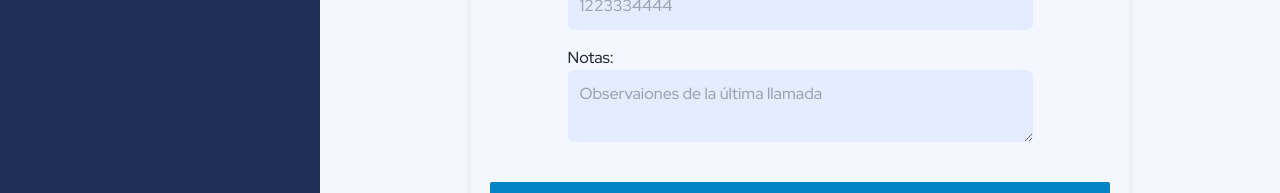
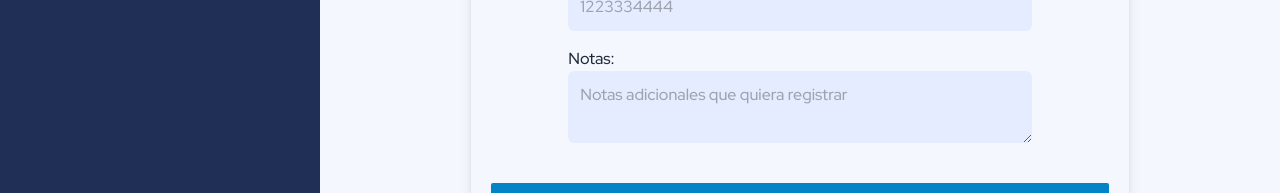
Before and after one commit to jisazamp/administrador-clientes, a React (Vite) app: page /clients/new in a window 1280 px wide. Shown: the part 546-739 px from the top of the page. Built offline with nearby package versions, Linux system fonts and the light colour scheme.

Commit message:
Added some styles to the form

```diff
--- a/src/components/Form.jsx
+++ b/src/components/Form.jsx
@@ -19,7 +19,7 @@ const Form = () => {
   });
 
   return (
-    <div className='mt-10 px-5 py-10 rounded-md shadow-md md:w-3/4 mx-auto'>
+    <div className='mt-10 px-5 py-10 rounded-md shadow-lg border md:w-3/4 mx-auto'>
       <h1 className='text-gray-600 font-bold text-xl uppercase text-center'>
         Agregar cliente
       </h1>
@@ -137,7 +137,7 @@ const Form = () => {
                 <Field
                   as='textarea'
                   type='text'
-                  placeholder='Observaiones de la última llamada'
+                  placeholder='Notas adicionales que quiera registrar'
                   id='notes'
                   name='notes'
                   className='input-field'
```
